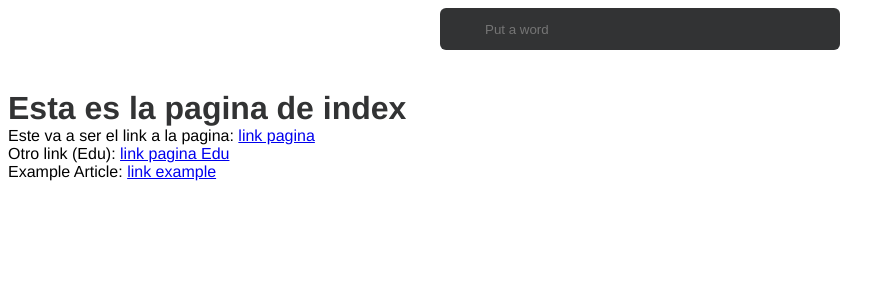
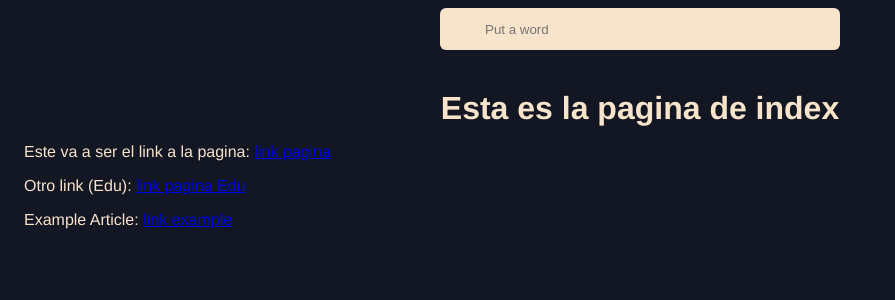
Before and after one commit to BCNGEEKS/Geekateca, a Jekyll site: the page built from index.md, in a window 1280 px wide. Shown: the top 300 px of the page, without its empty margins (0-895 px from the left). Built offline with Jekyll 4.4.1, drawn with Linux system fonts in a browser that asks for light colours.

Commit message:
Update style.css
Update to be validated by the geeks

```diff
--- a/style/style.css
+++ b/style/style.css
@@ -1,9 +1,12 @@
 :root{
     --ff-primary: "Gill Sans Extrabold", Helvetica, sans-serif;
     --ff-secondary: 'Courier New', Courier, monospace;
-    --clr-dark: #323334;
-    --clr-white: #ffffff;
-    --clr-grey: #999999;
+    --clr-dark: #131623;
+    --clr-light: #f8e4cb;
+    --clr-main: #791ca3;
+    --clr-cmp1: #aa20d9;
+    --clr-cmp2: #3b105d;
+
 }
 
 *{
@@ -15,6 +18,8 @@
 html{
     height: 100%;
     font-family: var(--ff-primary);
+    color: var(--clr-light);
+    background-color: var(--clr-dark);
     font-size: 16px;
 }
 .container{
@@ -37,16 +42,16 @@ html{
     width: 100%;
     outline: none;
     border: none;
-    background-color: var(--clr-dark);
+    background-color: var(--clr-light);
     padding: 0 15px 0 45px;
-    color: var(--clr-white);
+    color: var(--clr-dark);
     border-radius: 6px;
 }
 
 .search-box>i{
     position: absolute;
     z-index: 1;
-    color: var(--clr-grey);
+    color: var(--clr-cmp2);
     top: 50%;
     left: 15px;
     font-size: 20px;
@@ -54,39 +59,75 @@ html{
 }
 /*--HEADER--*/
 
+h1,
+h2,
+h3,
+h4,
+h5,
+h6{
+    font-size: 1rem;
+    margin:10px;
+    display:block;
+    color:var(--clr-light);
+}
+
 h1{
-    display: block;
     margin: 0 auto;
     font-size: 2rem;
-    color: var(--clr-dark);
+    text-align: center;
 }
 
 h2{
-    margin: 10px 0;
-    color:var(--clr-dark);
     font-size: 1.5rem;
 }
 
-h3{
-    margin: 10px 0;
-    color:var(--clr-dark);
-    font-size: 1rem;
-}
-
-h4{
-    color:var(--clr-dark);
-}
-
-h5{
-    color: var(--clr-dark);
-}
-
-h6{
-    color: var(--clr-dark);
-}
 /*--LIST--*/
 
 ul{
-    list-style: circle outside;
-    margin: auto;
+    list-style: circle inside;
 }
+
+li{
+    margin: 0 1rem;
+}
+
+li>a{
+    text-decoration: none;
+    color: var(--clr-light);
+}
+
+/*--TABLES--*/
+
+table,th,td{
+
+    margin:0 5% 2rem;
+    padding: 0 1rem;
+}
+
+table{
+    width: 90%;
+    border-collapse: collapse;
+}
+/*--P--*/
+
+p{
+    margin:1rem;
+    font-size: 1rem;
+}
+/*--CODE--*/
+
+pre{
+    display: block;
+    margin: 1rem;
+    background-color:var(--clr-main);
+    border-radius: 10px;
+    box-shadow: -0.5rem -0.5rem 0.5rem var(--clr-cmp2) inset, 0.5rem 0.5rem 0.5rem var(--clr-cmp1) inset;
+}
+pre>code{
+    display: block;
+    padding: 1rem;
+}
+p>code{
+    color: var(--clr-cmp1);
+    font-weight: bold;
+}
```
